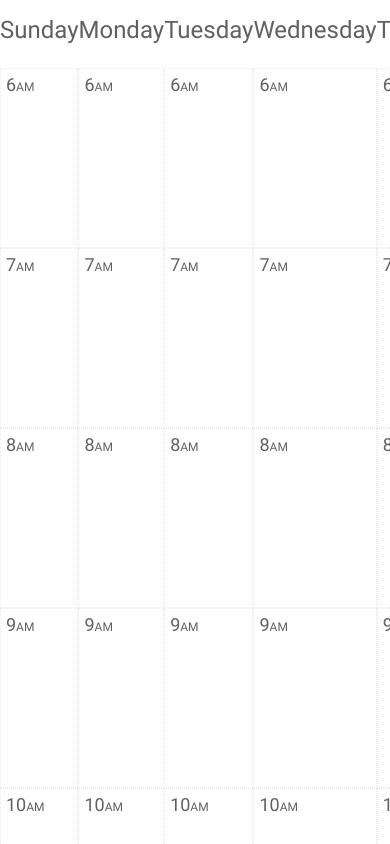
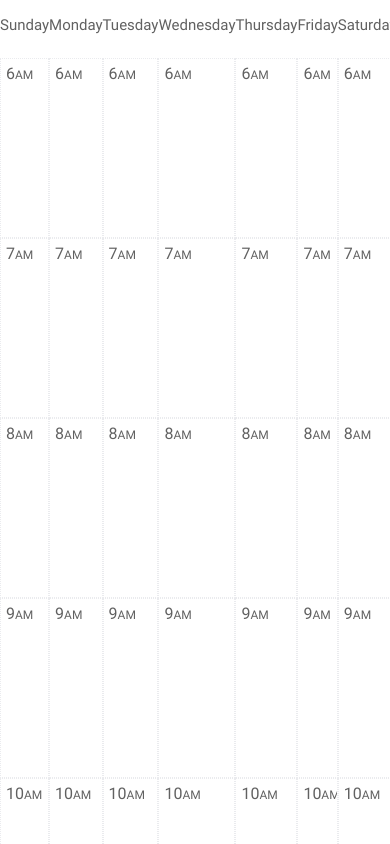
Before and after one commit to drelocatelli/scheduleCalendar, a React (Vite) app: page / in a window 390 px wide. Built offline with nearby package versions, Linux system fonts and the light colour scheme.

Commit message:
responsive panel

```diff
--- a/src/components/period/index.css
+++ b/src/components/period/index.css
@@ -19,12 +19,13 @@
     text-align: center;
     padding: 1rem 0;
     padding-bottom: 1.5rem;
-    font-size: 24px;
+    font-size: 1.3vw;
+    transition: font-size .2s;
     align-self: center;
 }
 
 .data-week .hours {
-    font-size: 18px;
+    font-size: 1vw;
     display: grid;
     grid-auto-rows: 180px;
 }
@@ -38,6 +39,12 @@
     transition: background-color .2s;
     cursor: pointer;
     overflow: hidden;
+    transition: font-size .4s;
+}
+
+.data-week .hours .hour .hour-period {
+    transition: font-size .4s;
+    font-size: .7vw;
 }
 
 .data-week .hours .hour:hover {
@@ -55,3 +62,34 @@
 
 .data-week .hours .minute {
 }
+
+@media only screen and (max-width: 900px) {
+    .data-week .week {
+        font-size: 15px!important;
+    }
+
+    .data-week .hours .hour {
+        font-size: 16px!important;
+    }
+    .data-week .hours .hour .hour-period {
+        font-size: 12px!important;
+    }
+}
+
+@media only screen and (max-width: 1399px) {
+    .data-week .week {
+        font-size: 20px;
+    }
+    .data-week .hours .hour {
+        font-size: 18px;
+    }
+    .data-week .hours .hour .hour-period {
+        font-size: 11px;
+    }
+}
+
+@media only screen and (min-width: 1400px) {
+    .data-week .week {
+        font-size: 20px;
+    }
+}
--- a/src/components/period/index.tsx
+++ b/src/components/period/index.tsx
@@ -71,7 +71,7 @@ function HourEl({week}: {week: string}) {
                     <div className="hour" key={i} onClick={() => toggleModal({hour: i+1, week})}>
                         <div title={`${i+1} ${i + 1 >= 12 ? 'PM' : 'AM'}, ${week}`}>
                             {i + 1}
-                            <span style={{ fontSize: '12px' }}>{i + 1 >= 12 ? 'PM' : 'AM'}</span>
+                            <span className="hour-period">{i + 1 >= 12 ? 'PM' : 'AM'}</span>
                         </div>
                         <MinuteEl />
                     </div>
```
